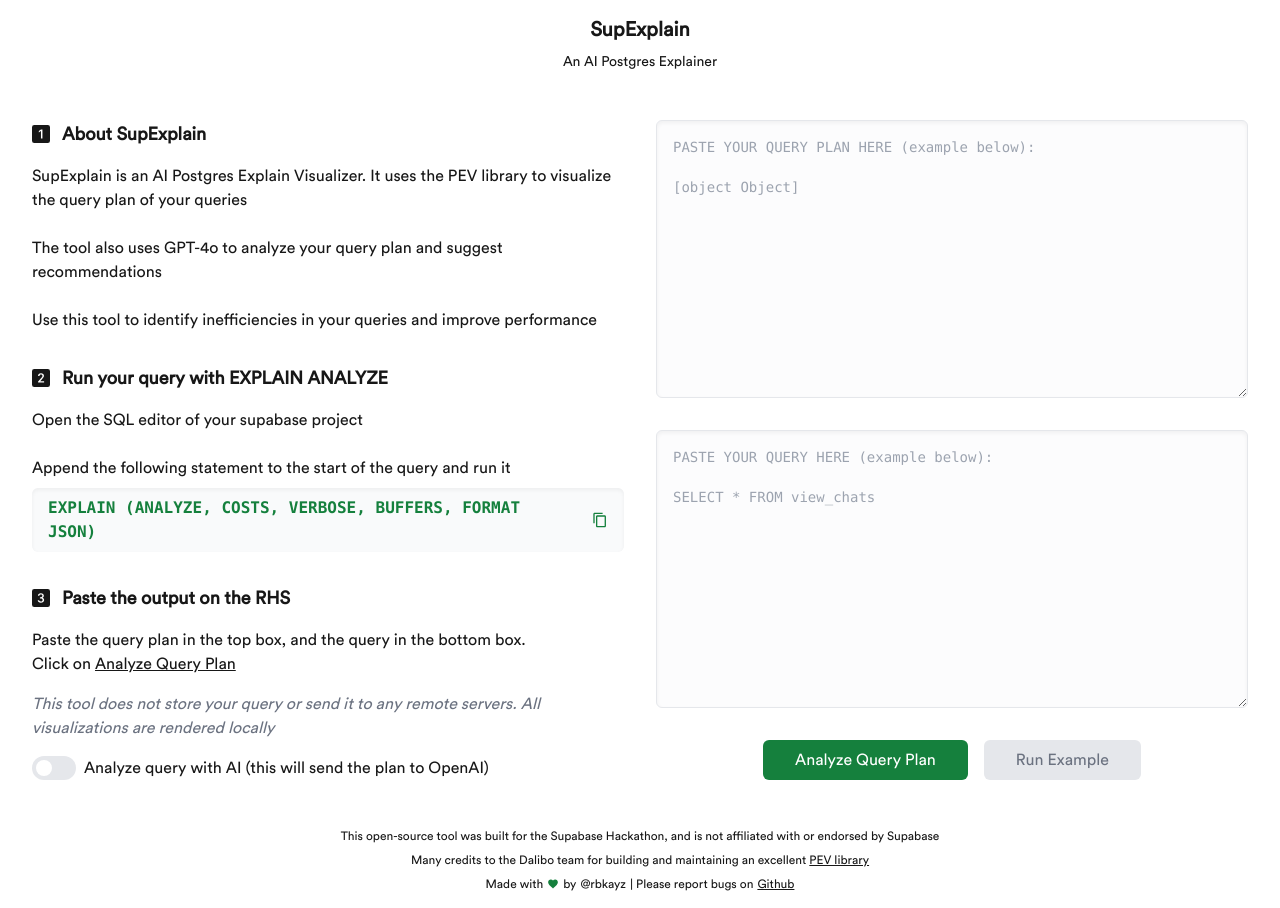
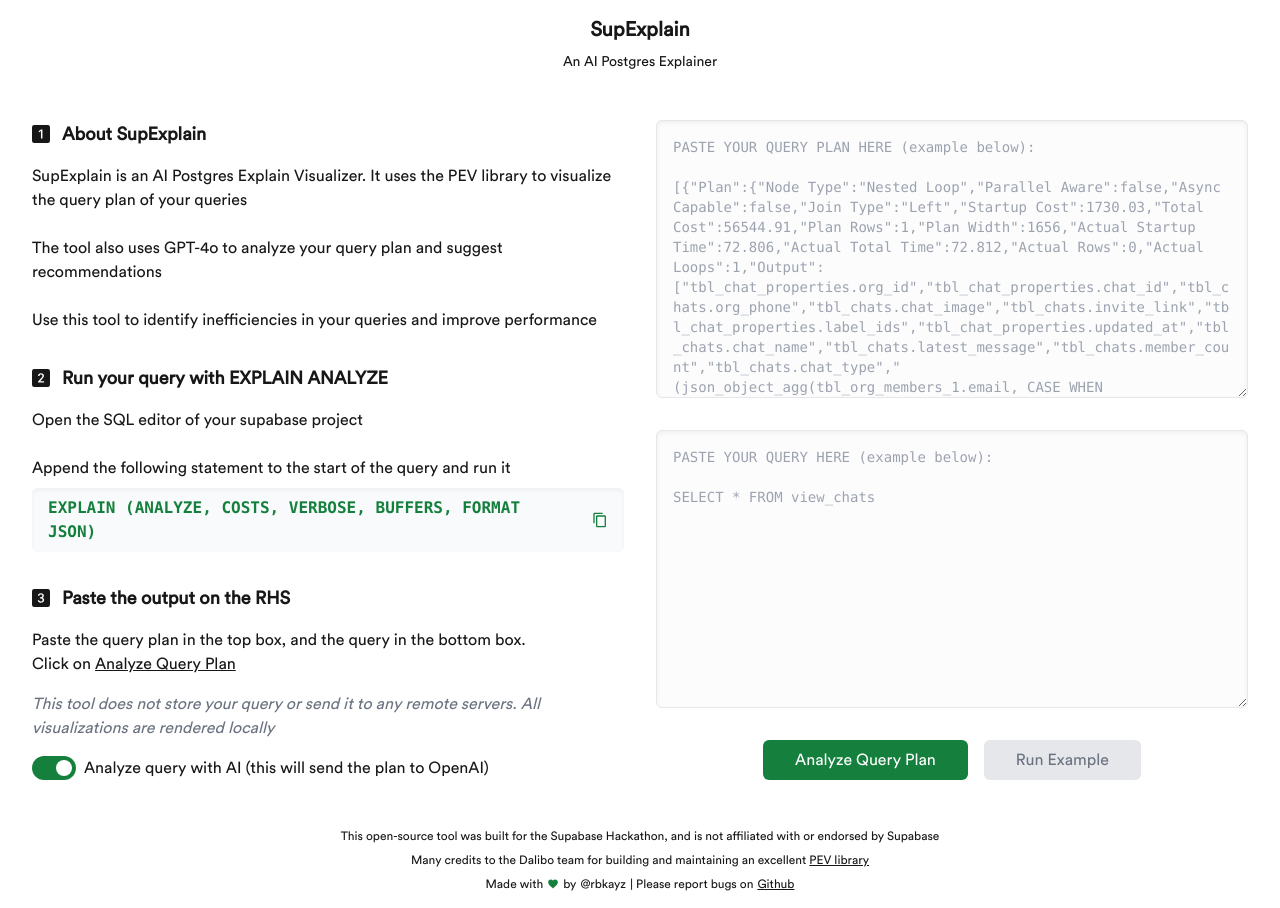
Before and after one commit to rbkayz/supexplain, a Next.js app: page / in a window 1280 px wide. Built offline with nearby package versions, Linux system fonts and the light colour scheme.

Commit message:
refactor: improve handling of AI preferences in Home component

```diff
--- a/app/page.tsx
+++ b/app/page.tsx
@@ -19,7 +19,7 @@
       window.localStorage.getItem("supexplain_preferences") ?? "{}"
     );
     if (preferences) {
-      setEnabled(Boolean(preferences.ai));
+      setEnabled(Boolean(preferences.ai ?? true));
     }
 
     const plan = window.localStorage.getItem("plan");
@@ -149,7 +149,7 @@
         <textarea
           ref={planRef}
           className="w-full h-full rounded-md focus:outline-green-700 shadow-inner border bg-gray-50/50 font-mono p-4 text-sm"
-          placeholder={`PASTE YOUR QUERY PLAN HERE (example below):\n\n${SAMPLE_QUERY_PLAN}`}
+          placeholder={`PASTE YOUR QUERY PLAN HERE (example below):\n\n${JSON.stringify(SAMPLE_QUERY_PLAN)}`}
         />
         <textarea
           ref={queryRef}
```
